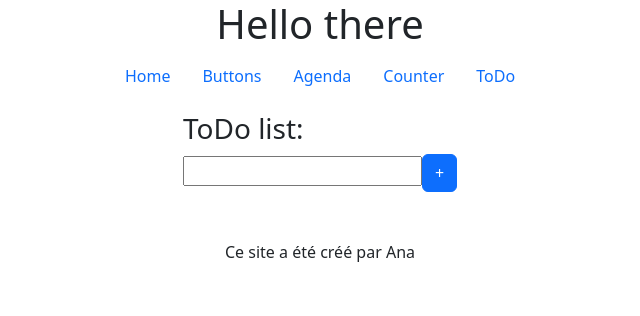
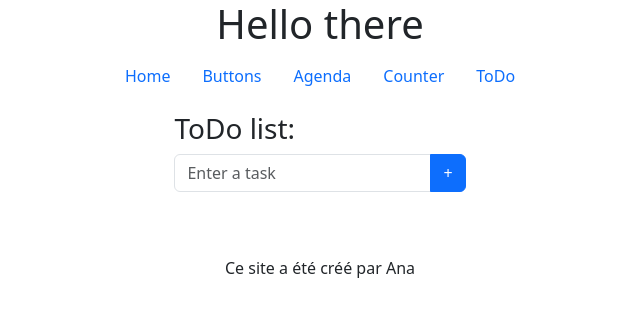
Before and after one commit to anastasiiaal/m1_ts-pwa_1-sandbox, a React (Vite) app: page /todo in a window 1280 px wide. Shown: the top 316 px of the page, without its empty margins (320-960 px from the left). Built offline with nearby package versions, Linux system fonts and the light colour scheme.

Commit message:
add a todo list

```diff
--- a/src/main.tsx
+++ b/src/main.tsx
@@ -19,7 +19,7 @@ createRoot(document.getElementById('root')!).render(
         <Route path="/" element={<App />}>
           <Route path="/agenda" element={<Agenda />}/>
           <Route path="/counter" element={<Counter />}/>
-          <Route path="/buttons-test" element={<ButtonsTest />}/>
+          <Route path="/buttons" element={<ButtonsTest />}/>
           <Route path="/todo" element={<ToDo />}/>
         </Route>
       </Routes>
--- a/src/screens/ToDo.tsx
+++ b/src/screens/ToDo.tsx
@@ -1,19 +1,70 @@
 import { useState } from "react"
-import Button from "../components/Button"
 
-export default function ToDo () {
-    const [tasks, setTasks] = useState([])
-    function addTask() {
+type Task = {
+    text: string;
+    done: boolean;
+};
 
+export default function ToDo() {
+    const [tasks, setTasks] = useState<Task[]>([]);
+    const [newTask, setNewTask] = useState<string>("");
+
+    function addTask(event: React.FormEvent) :void {
+        event?.preventDefault();
+        if (newTask.trim() !== "") {
+            setTasks([...tasks, { text: newTask, done: false }]);
+        }
+        setNewTask("")
+    }
+
+    function toggleTask(index : number) {
+        const updatedTasks = tasks.map((task, i) =>
+            i === index ? { ...task, done: !task.done } : task
+        );
+        setTasks(updatedTasks);
+    }
+
+    function deleteTask(index: number) {
+        setTasks(tasks.filter((_, i) => i !== index));
     }
 
     return (
         <>
             <h3>ToDo list:</h3>
-            <input
-                type="text"
-            />
-            <Button title="+" onPress={addTask} />
+            <form onSubmit={addTask}>
+                <div className="input-group mb-3">
+                    <input
+                        type="text"
+                        value={newTask}
+                        className="form-control"
+                        onChange={(e) => setNewTask(e.target.value)}
+                        placeholder="Enter a task"
+                    />
+                    <button type="submit" className="btn btn-primary">+</button>
+                </div>
+            </form>
+
+            <ul>
+                {tasks.map((task, index) => (
+                    <li
+                        key={index}
+                        className="form-check list-group-item d-flex align-items-center justify-content-between"
+                    >
+                        <div className="">
+                            <input
+                                className="form-check-input me-2"
+                                type="checkbox"
+                                checked={task.done}
+                                onChange={() => toggleTask(index)}
+                            />
+                            <label className={`form-check-label ${task.done ? "text-decoration-line-through text-secondary" : ""}`}>
+                                {task.text}
+                            </label>
+                        </div>
+                        <button onClick={() => deleteTask(index)} className={`btn ${!task.done ? "btn-secondary" : "btn-danger"}`} disabled={!task.done}>✕</button>
+                    </li>
+                ))}
+            </ul>
         </>
-    )
+    );
 }
```
